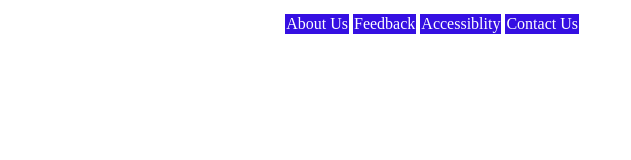
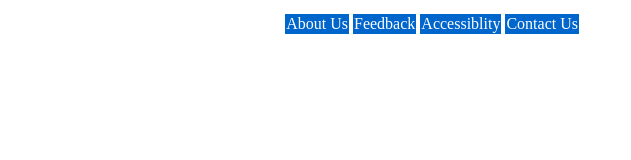
Before and after one commit to rajivranjanmars/IncomeTaxHomePage, a plain HTML site: page index.html in a window 1280 px wide. Shown: the full height of the page, 173-804 px from the left. Drawn offline with Linux system fonts and the light colour scheme.

Commit message:
added effects on header biutton

```diff
--- a/index.html
+++ b/index.html
@@ -14,7 +14,7 @@
 
 
 .button{
-  background-color: #350fe2;
+  background-color: #0066cc;
   border: none;
   color: white;
   text-align: center;
```
